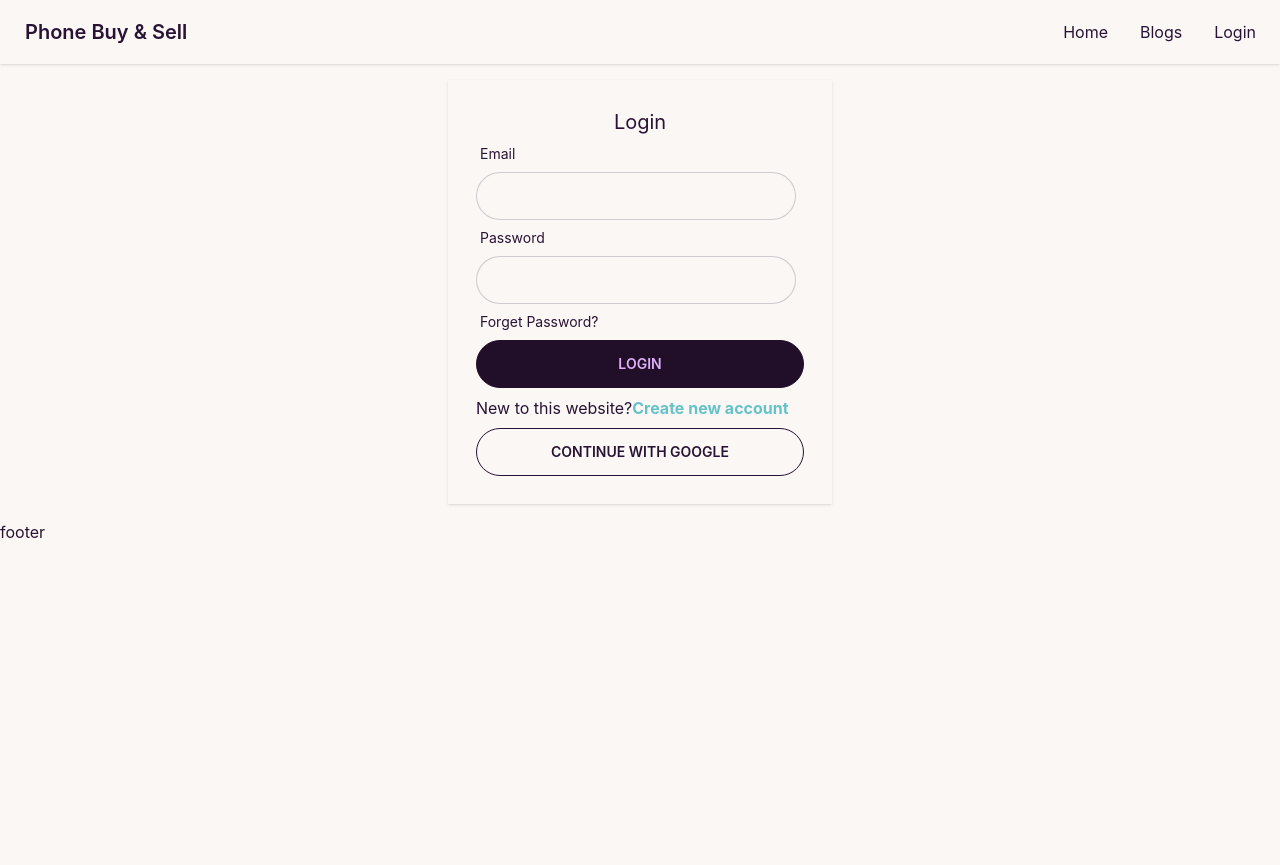
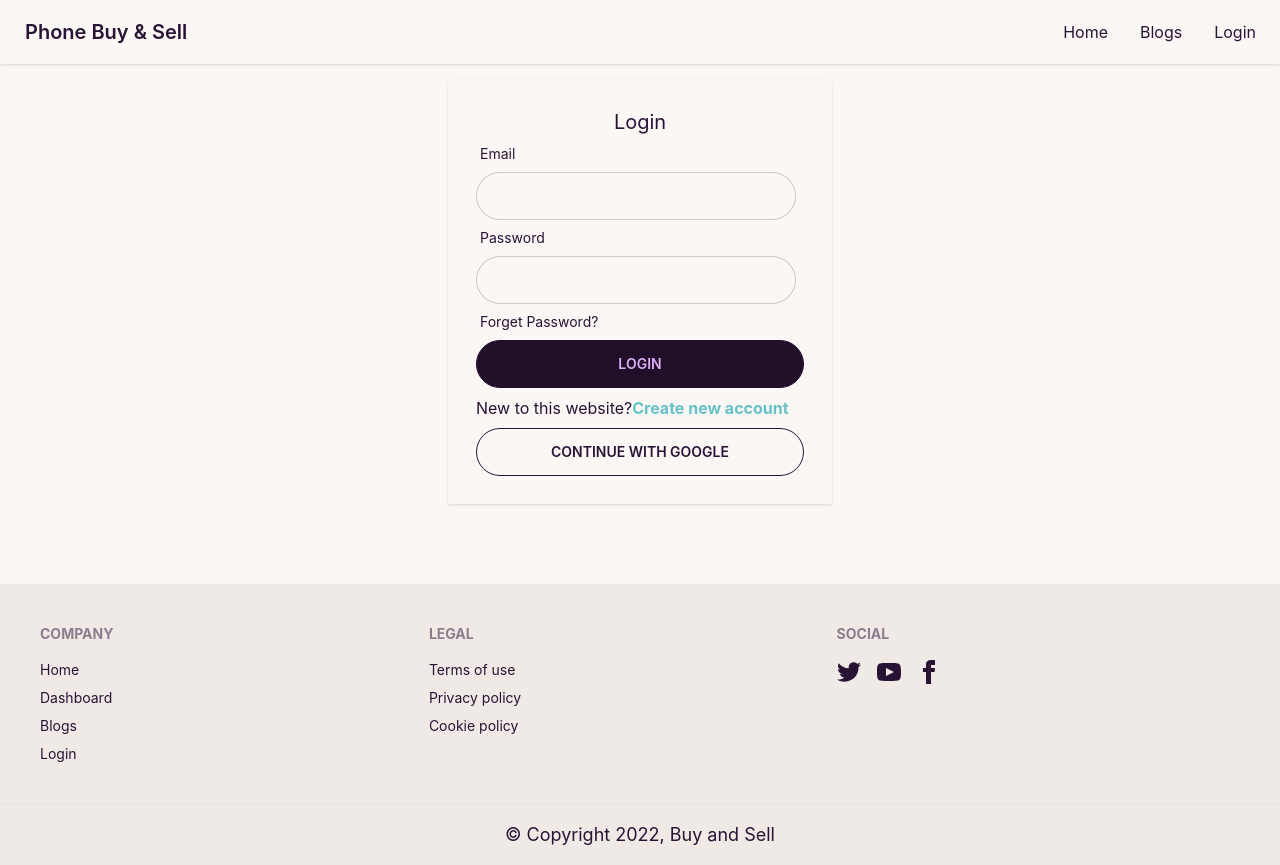
Before and after one commit to mirzaistiakhislam/mobile-shop-client, a React (Create React App) app: page /login in a window 1280 px wide. Before the commit the page ends 800 px from the top, so only its background shows below. Built offline with nearby package versions, Linux system fonts and the light colour scheme; no server answers.

Commit message:
footer done.

```diff
--- a/src/Pages/Shared/Footer/Footer.js
+++ b/src/Pages/Shared/Footer/Footer.js
@@ -1,9 +1,39 @@
 import React from 'react';
+import { Link } from 'react-router-dom';
 
 const Footer = () => {
     return (
-        <div>
-            footer
+        <div className='mt-16'>
+            <footer className="footer p-10 bg-base-200 text-base-content">
+
+                <div>
+                    <span className="footer-title">Company</span>
+                    <Link to='/' className="link link-hover">Home</Link>
+                    <Link to='/dashboard' className="link link-hover">Dashboard</Link>
+                    <Link to='/blogs' className="link link-hover">Blogs</Link>
+                    <Link to='/login' className="link link-hover">Login</Link>
+                </div>
+                <div>
+                    <span className="footer-title">Legal</span>
+                    <a className="link link-hover">Terms of use</a>
+                    <a className="link link-hover">Privacy policy</a>
+                    <a className="link link-hover">Cookie policy</a>
+                </div>
+                <div>
+                    <span className="footer-title">Social</span>
+                    <div className="grid grid-flow-col gap-4">
+                        <a><svg xmlns="http://www.w3.org/2000/svg" width="24" height="24" viewBox="0 0 24 24" className="fill-current"><path d="M24 4.557c-.883.392-1.832.656-2.828.775 1.017-.609 1.798-1.574 2.165-2.724-.951.564-2.005.974-3.127 1.195-.897-.957-2.178-1.555-3.594-1.555-3.179 0-5.515 2.966-4.797 6.045-4.091-.205-7.719-2.165-10.148-5.144-1.29 2.213-.669 5.108 1.523 6.574-.806-.026-1.566-.247-2.229-.616-.054 2.281 1.581 4.415 3.949 4.89-.693.188-1.452.232-2.224.084.626 1.956 2.444 3.379 4.6 3.419-2.07 1.623-4.678 2.348-7.29 2.04 2.179 1.397 4.768 2.212 7.548 2.212 9.142 0 14.307-7.721 13.995-14.646.962-.695 1.797-1.562 2.457-2.549z"></path></svg></a>
+                        <a><svg xmlns="http://www.w3.org/2000/svg" width="24" height="24" viewBox="0 0 24 24" className="fill-current"><path d="M19.615 3.184c-3.604-.246-11.631-.245-15.23 0-3.897.266-4.356 2.62-4.385 8.816.029 6.185.484 8.549 4.385 8.816 3.6.245 11.626.246 15.23 0 3.897-.266 4.356-2.62 4.385-8.816-.029-6.185-.484-8.549-4.385-8.816zm-10.615 12.816v-8l8 3.993-8 4.007z"></path></svg></a>
+                        <a><svg xmlns="http://www.w3.org/2000/svg" width="24" height="24" viewBox="0 0 24 24" className="fill-current"><path d="M9 8h-3v4h3v12h5v-12h3.642l.358-4h-4v-1.667c0-.955.192-1.333 1.115-1.333h2.885v-5h-3.808c-3.596 0-5.192 1.583-5.192 4.615v3.385z"></path></svg></a>
+                    </div>
+                </div>
+            </footer>
+            <footer className="footer w-full px-10 py-4 border-t bg-base-200 text-base-content border-base-300 text-center flex justify-center items-center">
+                <div >
+                    <small className='text-lg text-center'>&copy; Copyright 2022, Buy and Sell</small>
+                </div>
+
+            </footer>
         </div>
     );
 };
```
